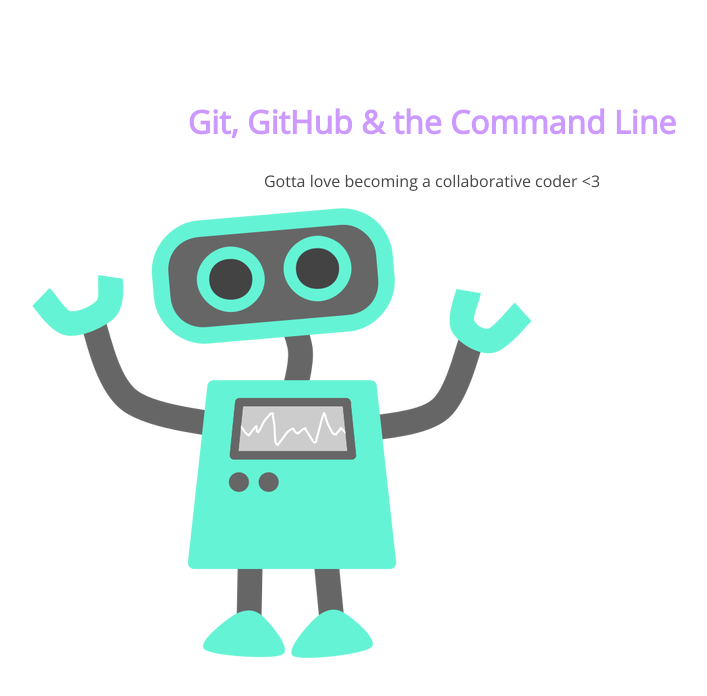
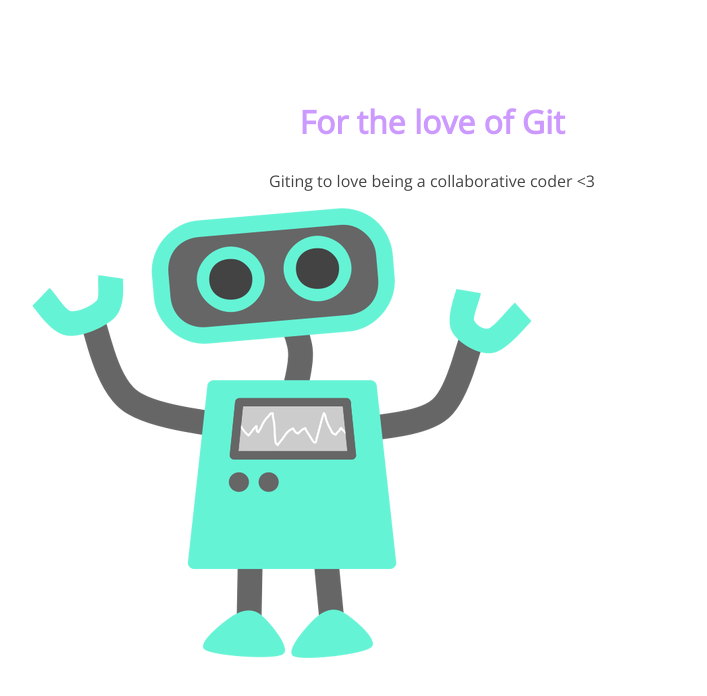
Before and after one commit to Kaylajb97/105-project, a plain HTML site: page index.html in a window 1280 px wide. Shown: the whole page, without its empty margins (208-915 px from the left). Drawn offline with nearby package versions, Linux system fonts and the light colour scheme.

Commit message:
experiment changes

```diff
--- a/index.html
+++ b/index.html
@@ -8,8 +8,8 @@
 </head>
 <body>
 	<section>
-		<h1>Git, GitHub & the Command Line</h1>
-		<p>Gotta love becoming a collaborative coder <3</p>
+		<h1>For the love of Git</h1>
+		<p>Giting to love being a collaborative coder <3</p>
 		<img src="img/happy-blue-robot.png">
 	</section>
 </body>
```
